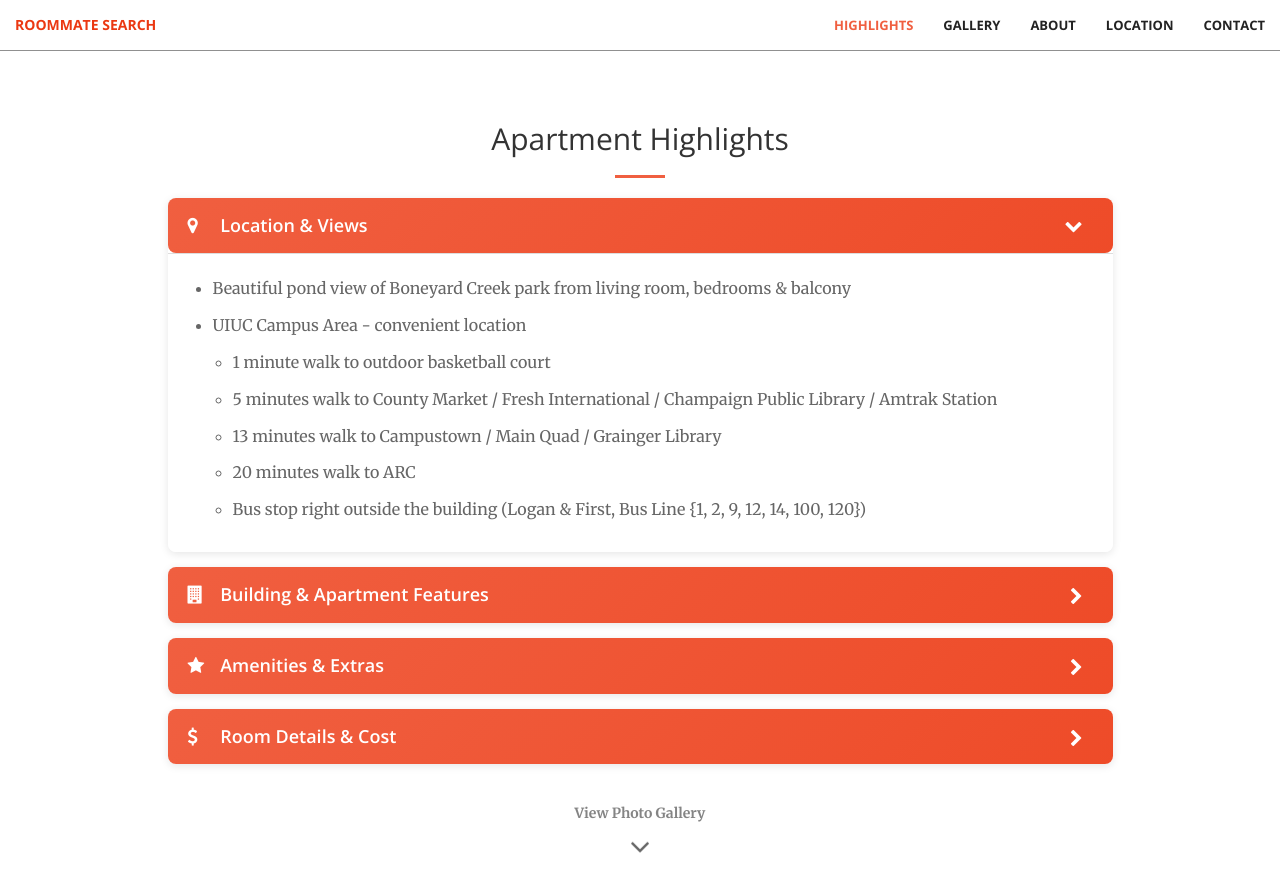
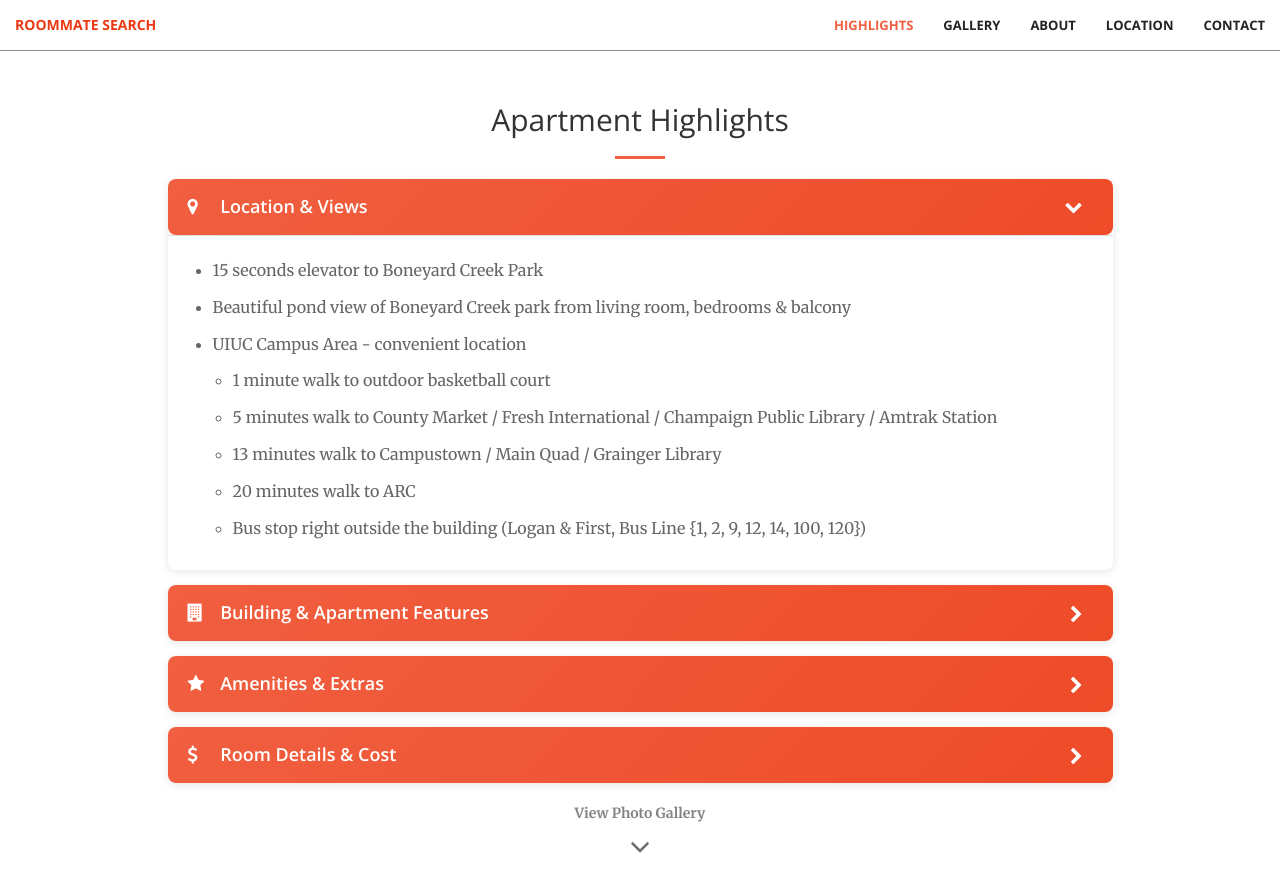
Before and after one commit to Xiaocong-Yang/roommate-info, a Jekyll site: the page built from index.html, in a window 1280 px wide and 900 px high, scrolled down 897 px, cut to the strip 0-879 px from the top of the window. Built offline with Jekyll 4.4.1, drawn with Linux system fonts in a browser that asks for light colours; some of the changed text lies outside the part shown.

Commit message:
Add park access to Location & Views highlights
- Added '15 seconds elevator to Boneyard Creek Park' as first point
- Removed from Location section (moved to correct place)

```diff
--- a/_includes/contact.html
+++ b/_includes/contact.html
@@ -5,9 +5,6 @@
       <div class="col-lg-12 text-center">
         <h2 class="section-heading">Location</h2>
         <hr class="primary">
-        <p style="font-size: 18px; color: #777; margin-bottom: 10px; font-weight: 500;">
-          15 seconds elevator to Boneyard Creek Park
-        </p>
         <p style="font-size: 18px; color: #777; margin-bottom: 40px;">
           Midtown Plaza, 310 S 1st St, Champaign, IL 61820
         </p>
--- a/_includes/services.html
+++ b/_includes/services.html
@@ -24,6 +24,7 @@
             <div id="collapse-location" class="panel-collapse collapse in" role="tabpanel" aria-labelledby="heading-location">
               <div class="panel-body">
                 <ul>
+                  <li>15 seconds elevator to Boneyard Creek Park</li>
                   <li>Beautiful pond view of Boneyard Creek park from living room, bedrooms & balcony</li>
                   <li>UIUC Campus Area - convenient location</li>
                   <ul>
```
